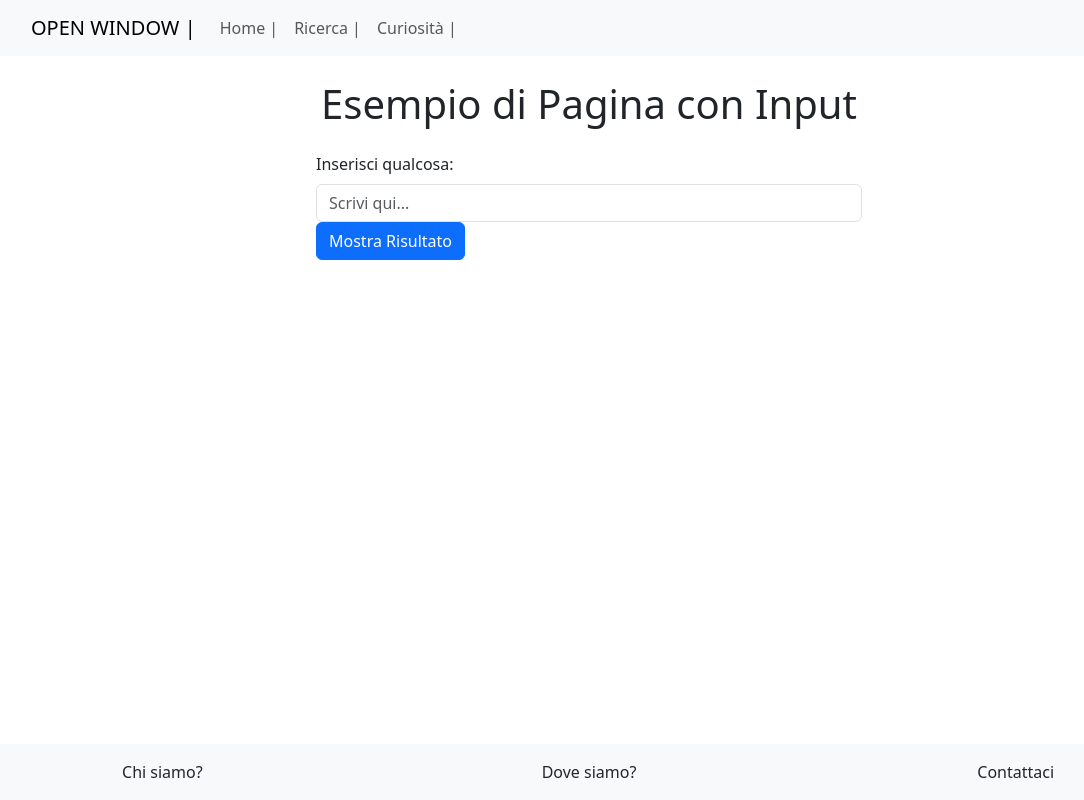
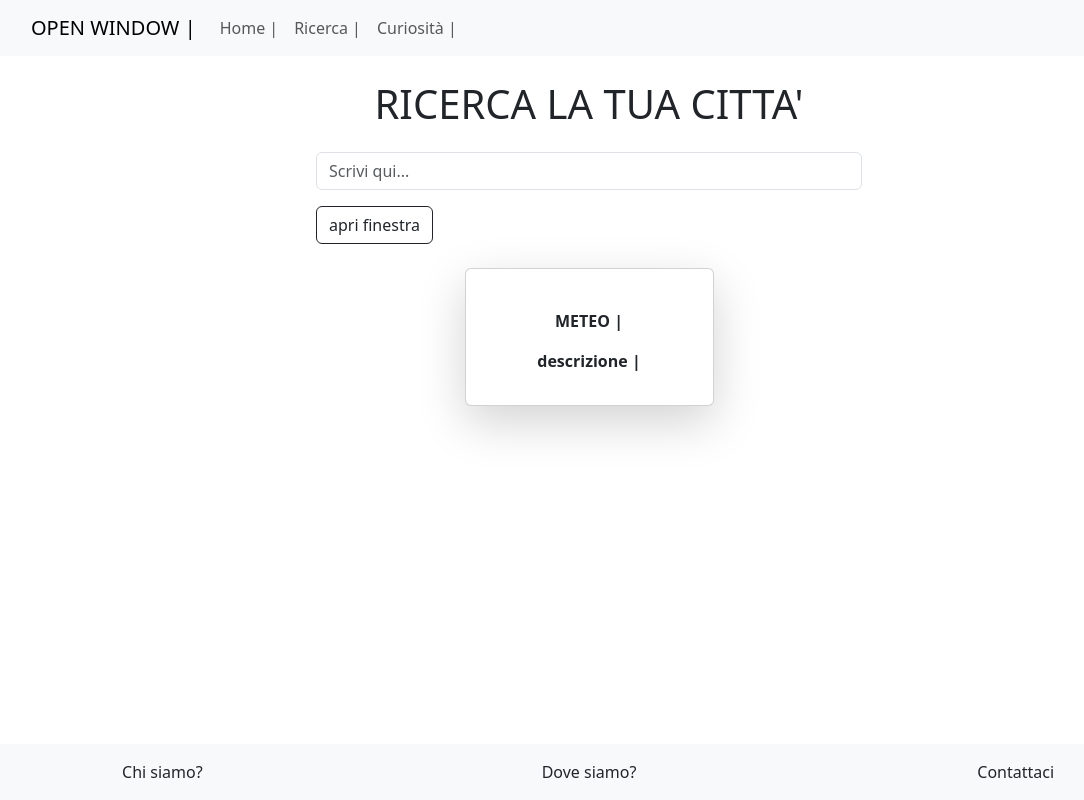
Before and after one commit to campion-luca/open-window, a React (Create React App) app: page /searching in a window 1280 px wide. Shown: the whole page, without its empty margins (51-1135 px from the left). Built offline with nearby package versions, Linux system fonts and the light colour scheme.

Commit message:
final version ?

```diff
--- a/src/App.js
+++ b/src/App.js
@@ -6,7 +6,6 @@ import "bootstrap/dist/css/bootstrap.min.css";
 import { BrowserRouter, Route, Routes } from "react-router-dom";
 import Footer from "./components/Footer";
 import Home from "./components/Home"
-
 
 function App() {
   return (
--- a/src/components/Curiosities.jsx
+++ b/src/components/Curiosities.jsx
@@ -29,6 +29,7 @@ const Curiosities = () => {
         </Form.Select>
       </Col>
     </Row>
+
      <SearchLocation specMeteo={specMeteo} />
 
 
--- a/src/components/Search.jsx
+++ b/src/components/Search.jsx
@@ -1,25 +1,48 @@
-import React, { useState } from 'react';
-import { Container, Row, Col, Form, Button, Alert } from 'react-bootstrap';
+import { useState } from "react";
+import { Container, Row, Col, Form, Button, Card } from "react-bootstrap";
 
 const Search = () => {
   // State per l'input e il risultato
-  const [inputValue, setInputValue] = useState('');
-  const [result, setResult] = useState('');
+  const [inputValue, setInputValue] = useState("");
+  const [result, setResult] = useState([]);
+  const [name, setName] = useState({});
+
+  // AGGIUNTA
+  const fetchSpecMeteo = () => {
+    console.log("fetch avviata");
+    fetch(
+      `https://api.openweathermap.org/data/2.5/weather?q=${inputValue}&appid=5fb43d9317a963bf83907952a8a8a3f3`
+    )
+      .then((response) => {
+        if (response.ok) {
+          return response.json();
+        } else {
+          throw new Error("errore nella chiamata");
+        }
+      })
+      .then((meteo) => {
+        console.log("RISULTATO TROVATO", meteo);
+        setResult(meteo.weather[0]);
+        setName(meteo);
+      })
+      .catch((err) => {
+        console.log("ERRORE di tipo", err);
+      });
+  };
+  // AGGIUNTA
 
   // Funzione di gestione del click
   const handleButtonClick = () => {
-    // Logica per determinare il risultato (qui è un esempio statico)
-    setResult(`Hai inserito: ${inputValue}`);
+    fetchSpecMeteo();
   };
 
   return (
     <Container className="mt-4">
       <Row className="justify-content-center">
         <Col md={6}>
-          <h1 className="text-center mb-4">Esempio di Pagina con Input</h1>
+          <h1 className="text-center mb-4">RICERCA LA TUA CITTA'</h1>
           <Form>
-            <Form.Group controlId="formBasicInput">
-              <Form.Label>Inserisci qualcosa:</Form.Label>
+            <Form.Group>
               <Form.Control
                 type="text"
                 placeholder="Scrivi qui..."
@@ -27,19 +50,39 @@ const Search = () => {
                 onChange={(e) => setInputValue(e.target.value)}
               />
             </Form.Group>
-            <Button variant="primary" onClick={handleButtonClick}>
-              Mostra Risultato
+
+            <Button
+              variant="outline-dark"
+              onClick={handleButtonClick}
+              className="mt-3"
+            >
+              apri finestra
             </Button>
           </Form>
-          {result && (
-            <Alert variant="info" className="mt-3">
-              {result}
-            </Alert>
-          )}
+
+          <Container className="mt-4">
+            <Row className="justify-content-center">
+              <Col md={6}>
+                <Card className="shadow-lg p-3 mb-5 bg-white rounded">
+                  <Card.Body>
+                    <Card.Title className="text-center text-primary">
+                      {name.name}
+                    </Card.Title>
+                    <Card.Text className="text-center">
+                      <strong>METEO |</strong> {result.main}
+                    </Card.Text>
+                    <Card.Text className="text-center">
+                      <strong>descrizione |</strong> {result.description}
+                    </Card.Text>
+                  </Card.Body>
+                </Card>
+              </Col>
+            </Row>
+          </Container>
         </Col>
       </Row>
     </Container>
   );
-}
+};
 
 export default Search;
--- a/src/components/SearchLocation.jsx
+++ b/src/components/SearchLocation.jsx
@@ -27,11 +27,11 @@ const SearchLocation = ({ specMeteo }) => {
         console.log("risultato fetch tornato", meteo);
         setMeteo(meteo); // inserisco il risultato
 
+        setWind(meteo.wind);
+        console.log("il vento ritorna PORCA MADONNA ---> ", wind.speed);
+
         setWeather(meteo.weather[0]);
         console.log("weather da..", weather.main);
-
-        setWind(meteo.wind);
-        console.log("il vento ritorna..", wind.speed);
       })
       .catch((err) => {
         console.log("ERRORE di tipo", err);
@@ -39,7 +39,7 @@ const SearchLocation = ({ specMeteo }) => {
   };
 
 //   const showIf = () => {
-//
+//     {specMeteo} ===
 //   }
 
   return (
@@ -51,7 +51,7 @@ const SearchLocation = ({ specMeteo }) => {
         </Card.Title>
         <Card.Text>
           <h5>CLIMA</h5>
-          il clima al momento è {weather.main} , per essere precisi{" "}
+          il clima al momento è {weather.main} , per essere precisi {" "}
           {weather.description}
           <h5 className="mt-3">VENTO</h5>
           il vento al momento è forte {wind.speed}
```
